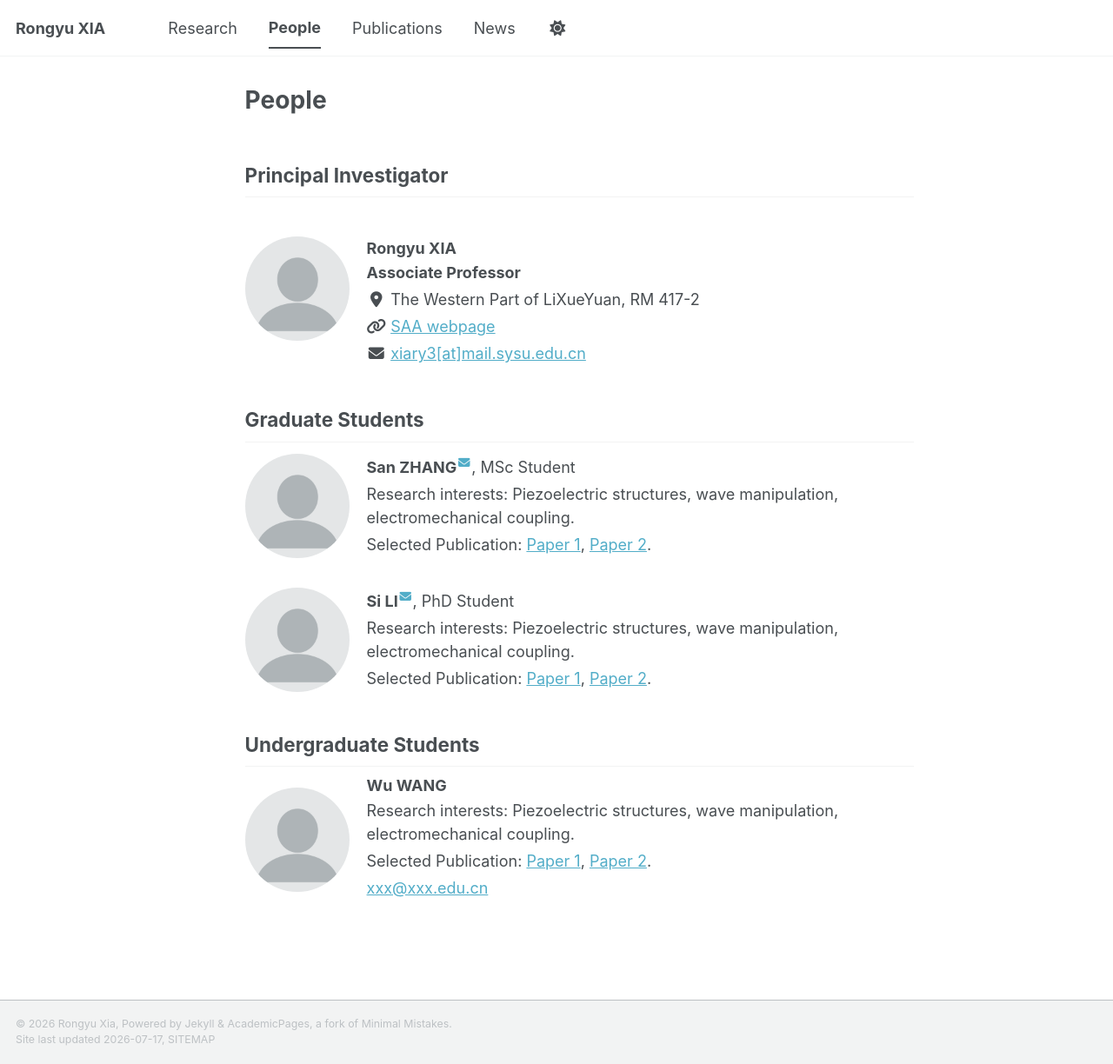
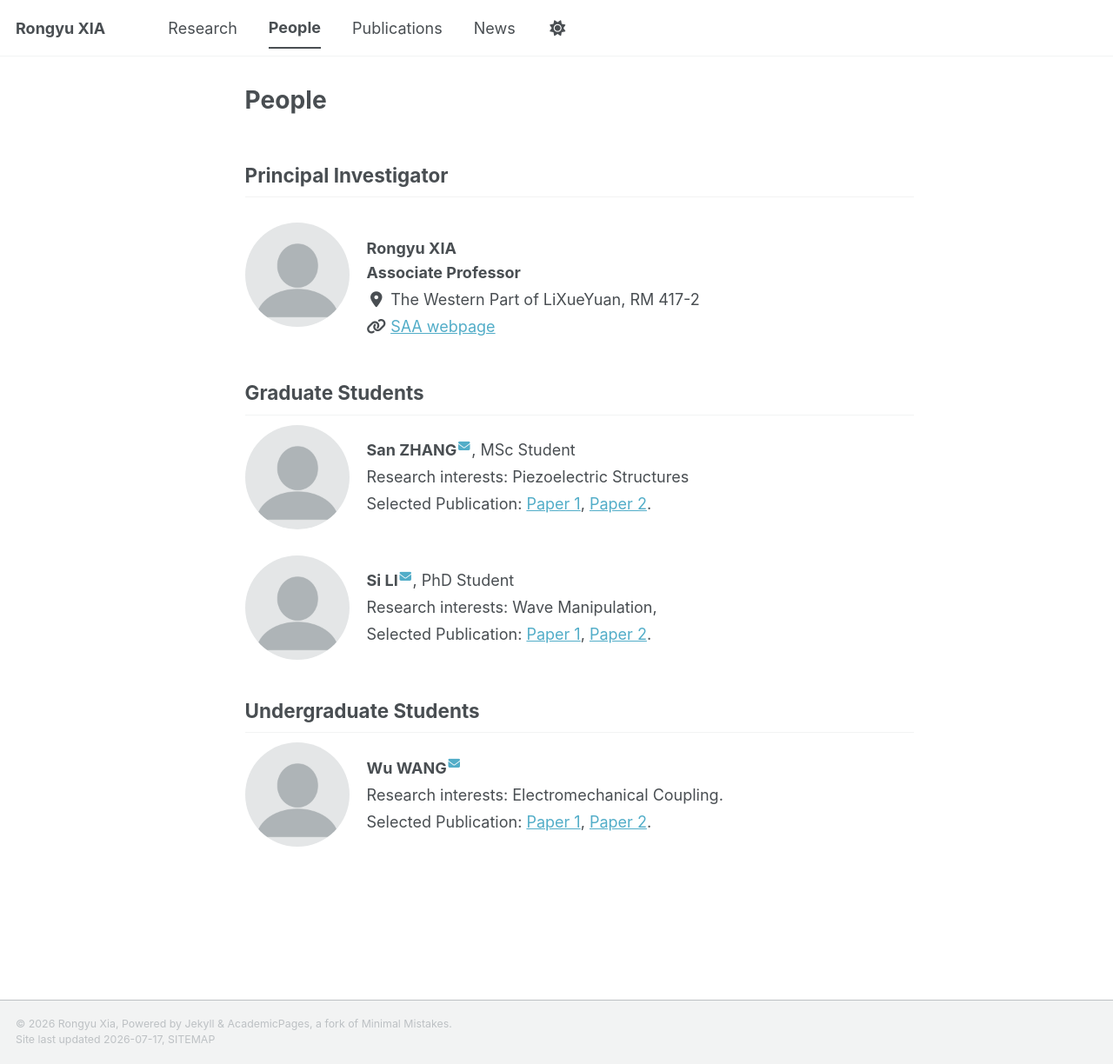
Before and after one commit to RongyuXia/rongyuxia.github.io, a Jekyll site: the page built from _pages/people.html, in a window 1280 px wide and 1224 px high. Shown: the whole window at 87% size. Built offline with Jekyll 4.4.1, drawn with Linux system fonts in a browser that asks for light colours; a style sheet for code colours, icons or effects is not loaded.

Commit message:
Update people.html

```diff
--- a/_pages/people.html
+++ b/_pages/people.html
@@ -31,12 +31,12 @@ classes: wide
       <i class="fas fa-fw fa-link"></i>
       <a href="https://saa.sysu.edu.cn/teacher/592">SAA webpage</a>
     </p>
-    <p style="margin:4px 0;">
+    <!-- <p style="margin:4px 0;">
       <i class="fas fa-fw fa-envelope"></i>
       <a href="mailto:xiary3@mail.sysu.edu.cn">
         xiary3[at]mail.sysu.edu.cn
       </a>
-    </p>
+    </p> -->
   </div>
 </div>
 
@@ -61,9 +61,7 @@ classes: wide
     </p>
     <p style="margin:4px 0;">
       Research interests:
-      Piezoelectric structures,
-      wave manipulation,
-      electromechanical coupling.
+      Piezoelectric Structures
     </p>
     <p style="margin:4px 0;">
       Selected Publication:
@@ -91,9 +89,7 @@ classes: wide
     </p>
     <p style="margin:4px 0;">
       Research interests:
-      Piezoelectric structures,
-      wave manipulation,
-      electromechanical coupling.
+      Wave Manipulation,
     </p>
     <p style="margin:4px 0;">
       Selected Publication:
@@ -115,24 +111,17 @@ classes: wide
        flex-shrink:0;
        ">
   <div>
-    <h3 style="margin:0;">
-      Wu WANG
-    </h3>
+    <p style="margin:4px 0;">
+      <strong>Wu WANG</strong><sup><a href="mailto:xxx@xxx.edu.cn"><i class="fas fa-fw fa-envelope"></i></a></sup>
+    </p>
     <p style="margin:4px 0;">
       Research interests:
-      Piezoelectric structures,
-      wave manipulation,
-      electromechanical coupling.
+      Electromechanical Coupling.
     </p>
     <p style="margin:4px 0;">
       Selected Publication:
       <a href="https://www.sysu.edu.cn">Paper 1</a>,
       <a href="https://www.sysu.edu.cn">Paper 2</a>.
     </p>
-    <p style="margin:4px 0;">
-      <a href="mailto:xxx@xxx.edu.cn">
-        xxx@xxx.edu.cn
-      </a>
-    </p>
   </div>
 </div>
```
